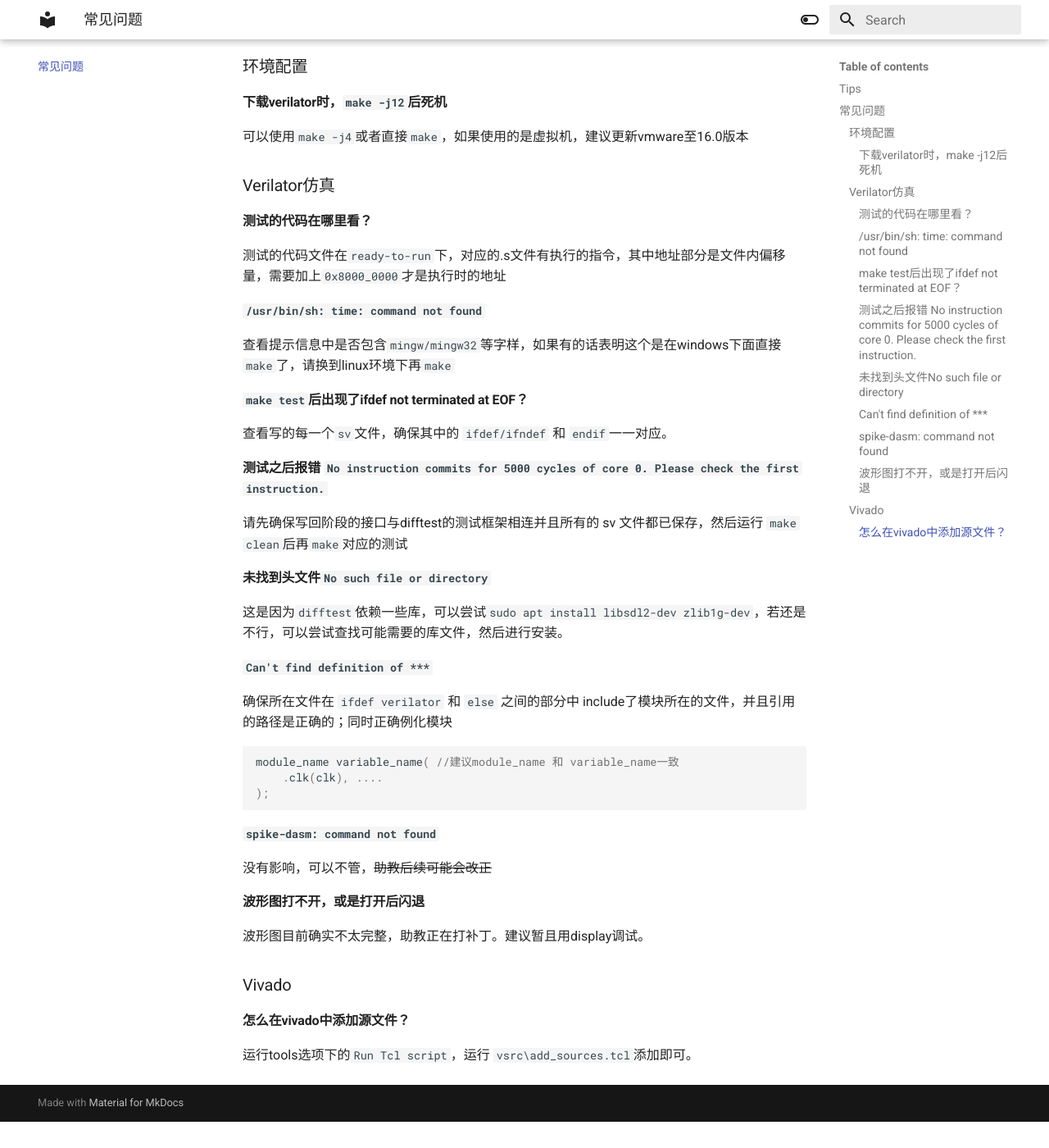
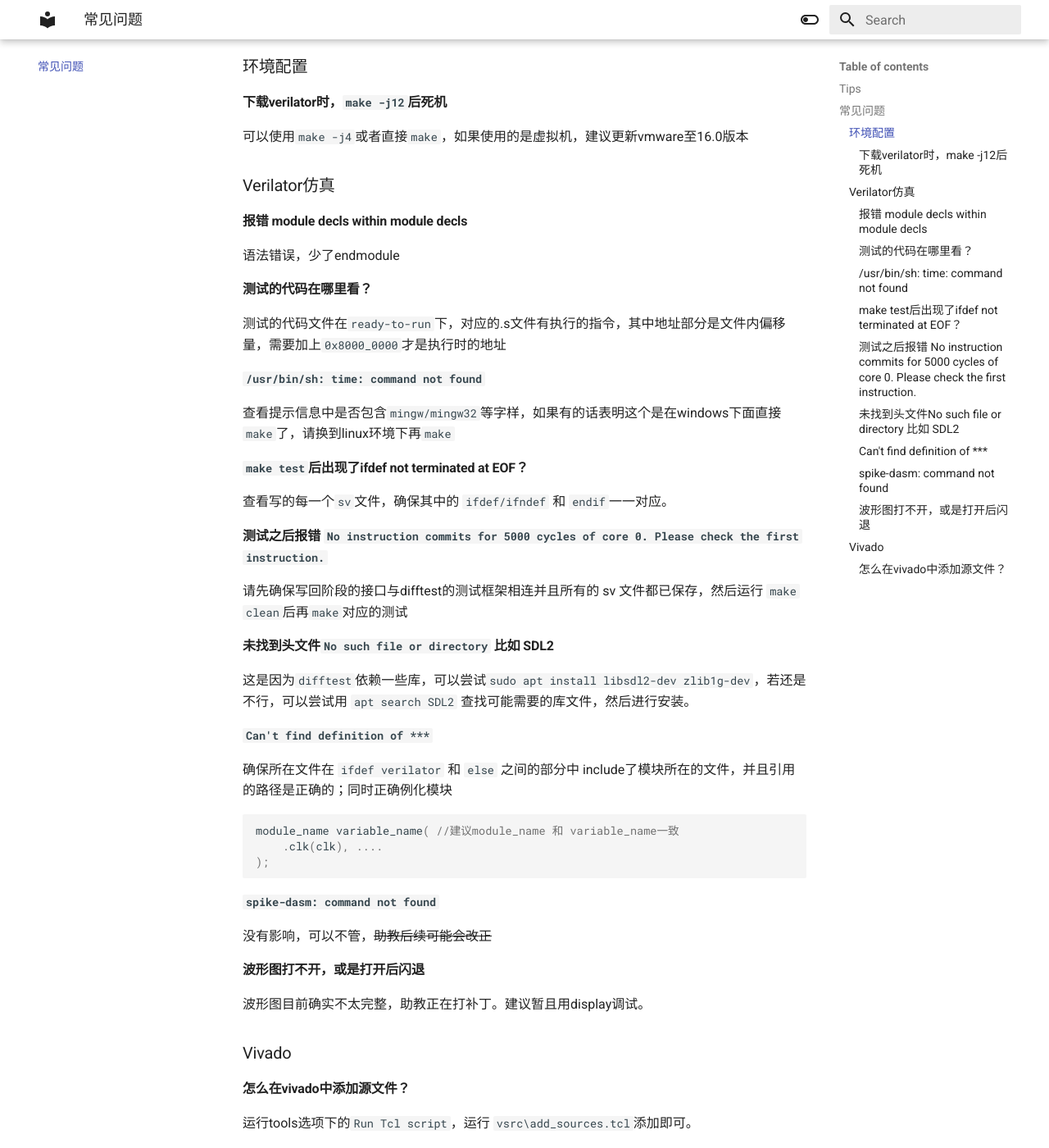
Before and after one commit to FDUCSLG/Arch-2022Spring-FDU, an MkDocs documentation site: the page built from docs/常见问题.md, in a window 1280 px wide and 1400 px high, scrolled down 591 px. Shown: the whole window at 82% size. Built offline with MkDocs 1.6.1 and Material for MkDocs 9.7.7, drawn with Linux system fonts in a browser that asks for light colours; before the commit the page ends 1959 px from its top, so only the background shows below that.

Commit message:
add new common problems

```diff
--- a/docs/常见问题.md
+++ b/docs/常见问题.md
@@ -23,6 +23,12 @@
 
 ### Verilator仿真
 
+#### 报错 module decls within module decls
+
+语法错误，少了endmodule
+
+
+
 #### 测试的代码在哪里看？
 
 测试的代码文件在`ready-to-run`下，对应的.s文件有执行的指令，其中地址部分是文件内偏移量，需要加上`0x8000_0000`才是执行时的地址
@@ -47,9 +53,9 @@
 
 
 
-#### 未找到头文件`No such file or directory`
+#### 未找到头文件`No such file or directory` 比如 SDL2
 
-这是因为`difftest`依赖一些库，可以尝试`sudo apt install libsdl2-dev zlib1g-dev`，若还是不行，可以尝试查找可能需要的库文件，然后进行安装。
+这是因为`difftest`依赖一些库，可以尝试`sudo apt install libsdl2-dev zlib1g-dev`，若还是不行，可以尝试用 `apt search SDL2` 查找可能需要的库文件，然后进行安装。
 
 
 
```
Also changed, not shown: docs/参考资料.md (line endings or trailing spaces).
